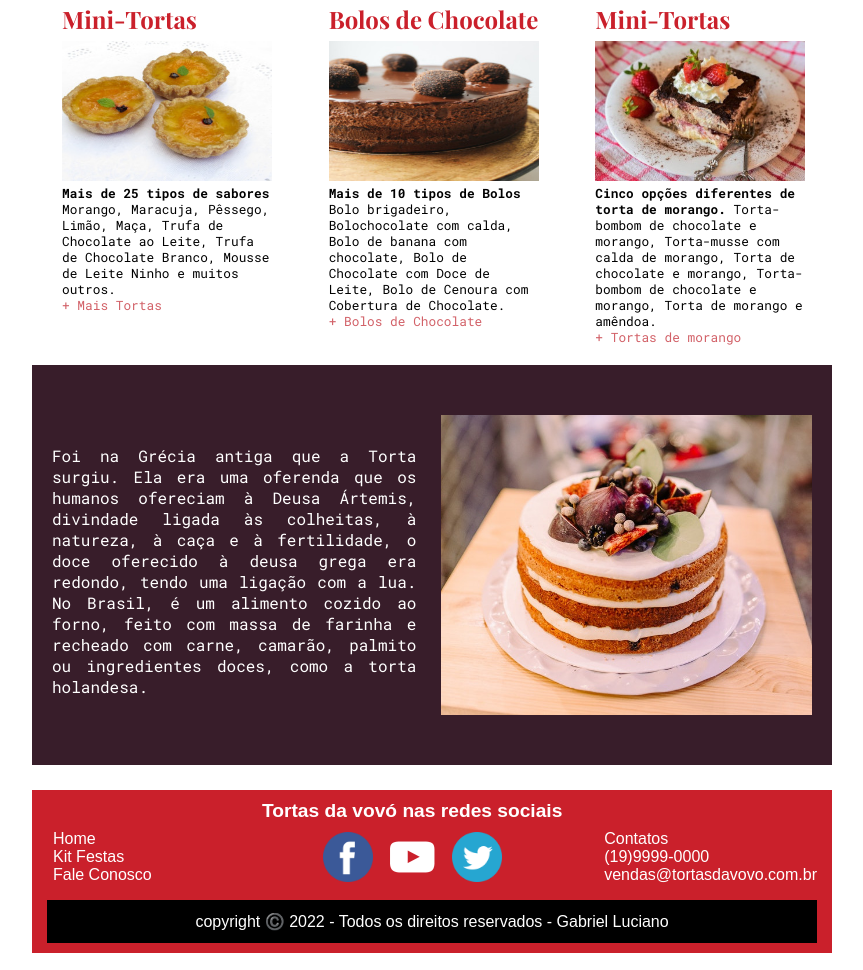
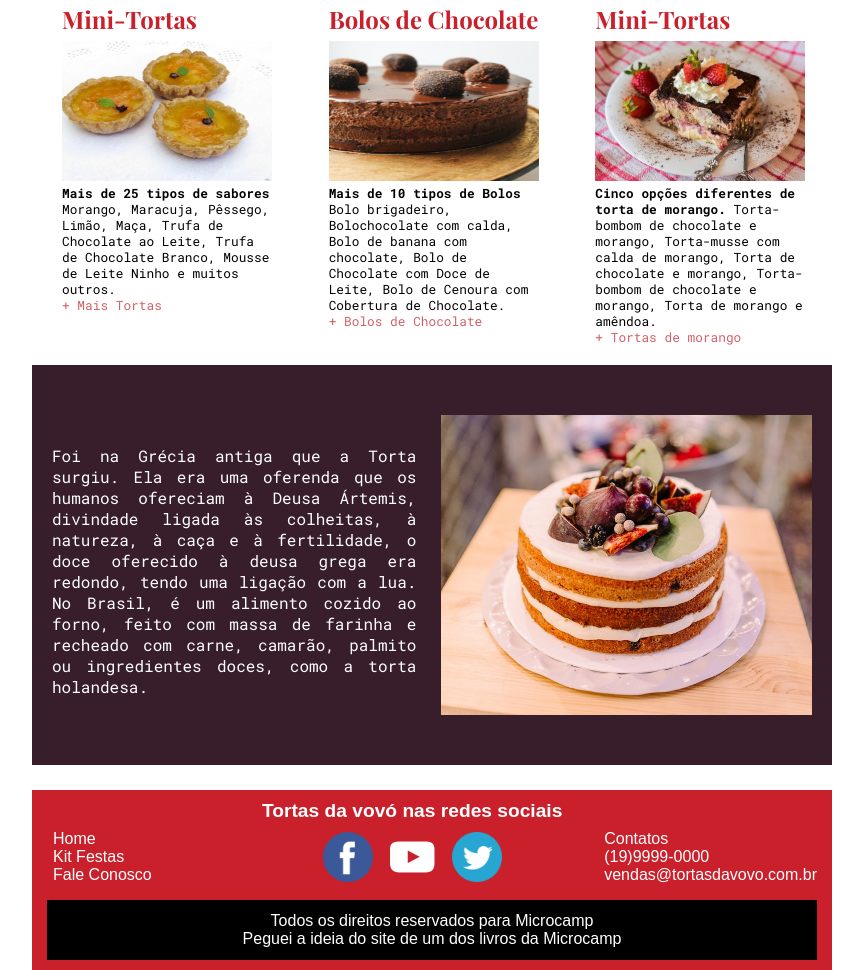
Before and after one commit to Luciano0415/meus-sites, a plain HTML site: page Bolos da vovó/index.html in a window 1280 px wide. Shown: the part 682-1652 px from the top of the page, without its empty margins (208-1071 px from the left). Drawn offline with nearby package versions, Linux system fonts and the light colour scheme.

Commit message:
mudanças no footer

```diff
--- a/Bolos da vovó/index.html
+++ b/Bolos da vovó/index.html
@@ -82,7 +82,8 @@
             </div>
 
             <div id="rd-destaque">
-                <span>copyright ©️ 2022 - Todos os direitos reservados - Gabriel Luciano</span>
+                <span>Todos os direitos reservados para Microcamp </span><br>
+                <span>Peguei a ideia do site de um dos livros da Microcamp </span>
             </div>
         </footer>
     </main>
```
